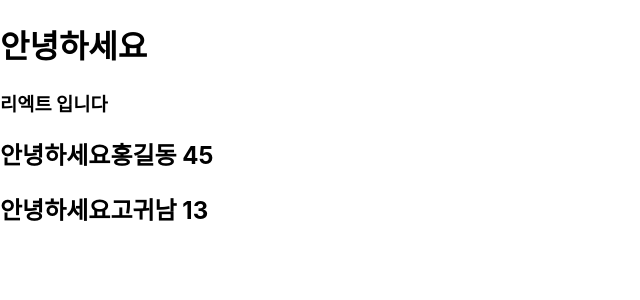
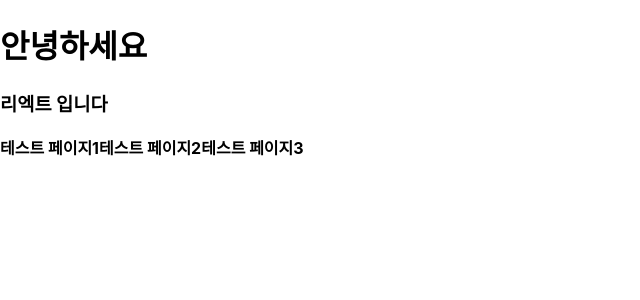
Before and after one commit to IbabaI/insuretech_me, a React (Create React App) app in the folder insure/: page / in a window 1280 px wide. Shown: the top 300 px of the page, without its empty margins (0-640 px from the left). Built offline with nearby package versions, Linux system fonts and the light colour scheme.

Commit message:
컴포넌트 프롭스 기초

```diff
--- a/insure/src/App.js
+++ b/insure/src/App.js
@@ -1,18 +1,16 @@
 import logo from './logo.svg';
 import './App.css';
-
-const Welcome = ({userName, age}) => {
-  //console.log(props);
-  return <h2>안녕하세요{userName} {age}</h2>;
-};
+import Header from './components/Header';
 
 function App() {
   return (
     <>
       <h1>안녕하세요</h1>
       <h3>리엑트 입니다</h3>
-      <Welcome userName={"홍길동"} age={45}></Welcome>
-      <Welcome userName={"고귀남"} age={13}></Welcome>
+      <Header title={"테스트 페이지1"}></Header>
+      <Header title={"테스트 페이지2"}></Header>
+      <Header title={"테스트 페이지3"}></Header>
+
     </>
   );
 }
--- /dev/null
+++ b/insure/src/components/Header.js
@@ -0,0 +1,5 @@
+const Header = ({ title }) => {
+    return <b>{title}</b>;
+};
+
+export default Header;
```
